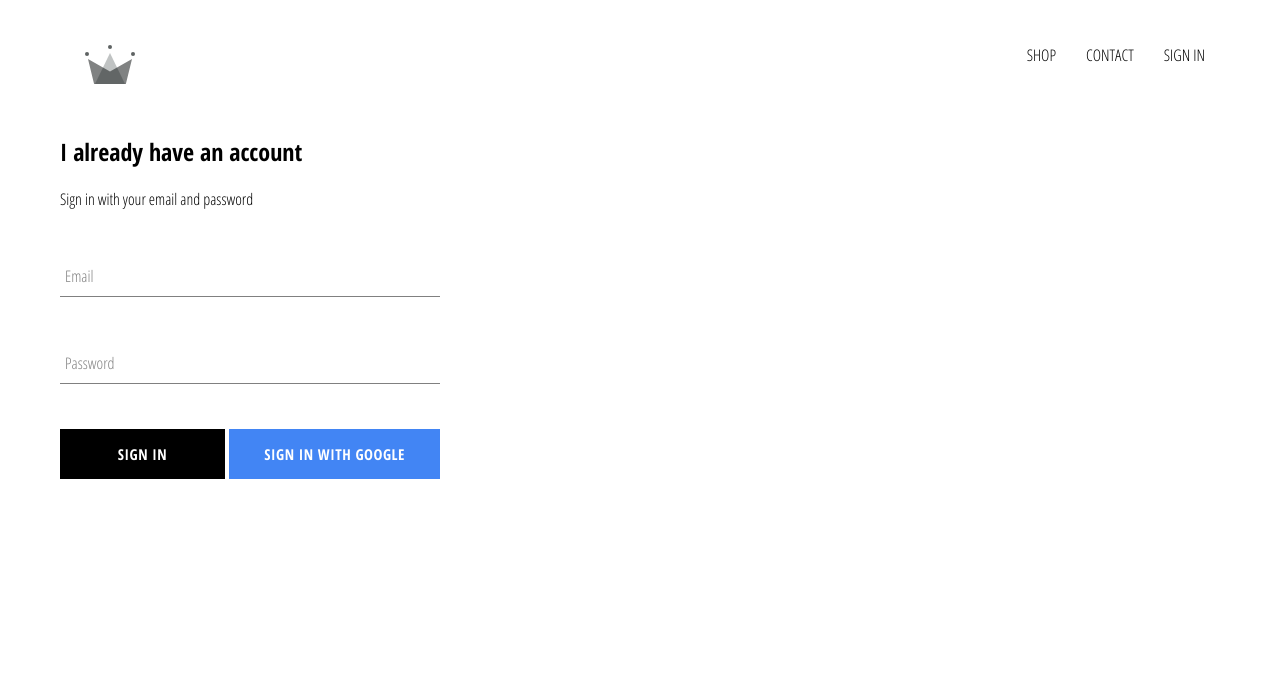
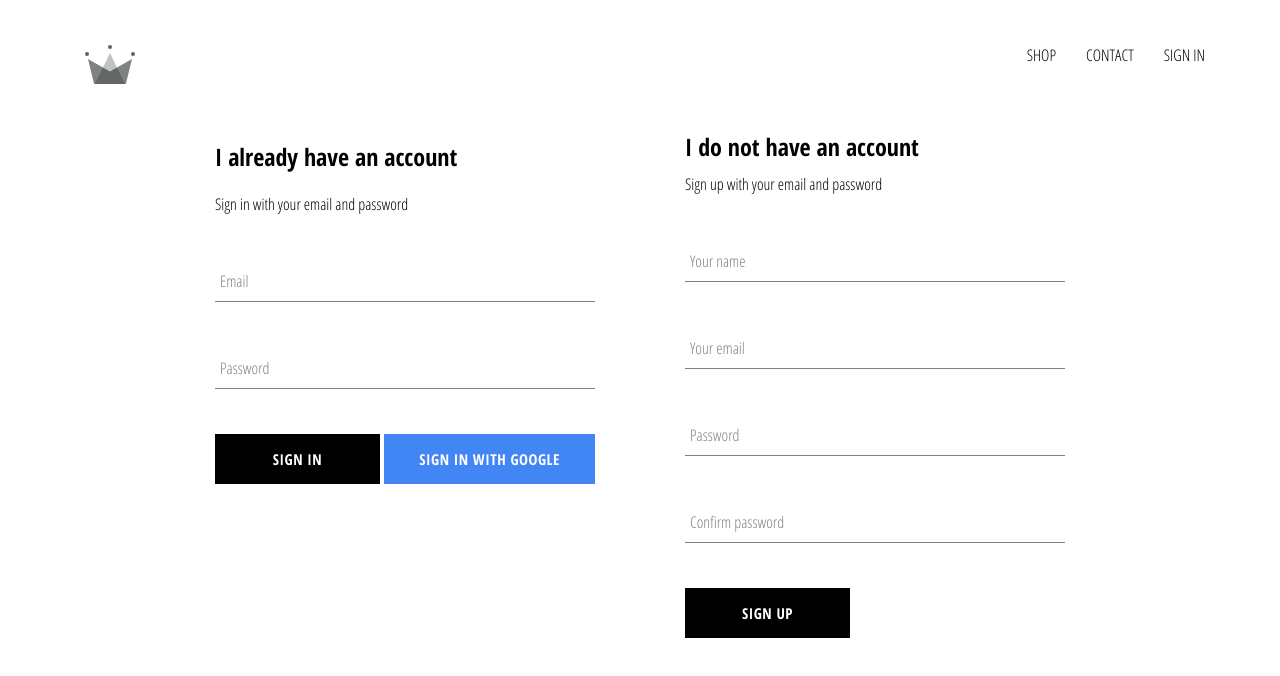
Before and after one commit to veronica-good/crwn-clothing, a React (Create React App) app: page /signIn in a window 1280 px wide. Shown: the top 676 px of the page. Built offline with nearby package versions, Linux system fonts and the light colour scheme; no server answers.

Commit message:
implemented firebase- ability to store and auth

```diff
--- a/src/App.js
+++ b/src/App.js
@@ -5,7 +5,7 @@
 import ShopPage from './pages/shop/shop.component';
 import Header from './components/header/header.component';
 import SignInAndSignUpPage from './pages/sign-in-and-sign-up/sign-in-and-sign-up.component'
-import { auth } from './firebase/firebase.utils';
+import { auth, createUserProfileDocument } from './firebase/firebase.utils';
 
 
 class App extends React.Component {
@@ -21,9 +21,19 @@
   unsubscribeFromAuth = null;
 
   componentDidMount(){
-    this.unsubscribeFromAuth = auth.onAuthStateChanged(user => {
-      this.setState({ currentUser: user });
-      console.log(user);
+    this.unsubscribeFromAuth = auth.onAuthStateChanged(async userAuth => {
+      if(userAuth) {
+        const userRef = await createUserProfileDocument(userAuth);
+        userRef.onSnapshot(snapShot => {
+          this.setState({
+            currentUser: {
+              id: snapShot.id,
+              ...snapShot.data()
+            }
+          })
+        })
+      }
+      this.setState({currentUser: userAuth});
     })
   }
 
--- /dev/null
+++ b/src/components/sign-up/sign-up.component.js
@@ -0,0 +1,98 @@
+import React from 'react';
+import FormInput from '../form-input/form-input.component';
+import CustomButton from '../custom-button/custom-button.component';
+import { auth, createUserProfileDocument } from '../../firebase/firebase.utils';
+
+import './sign-up.styles.scss';
+
+class SignUp extends React.Component {
+    constructor(props) {
+        super(props);
+
+        this.state = {
+            displayName: '',
+            email: '',
+            password: '',
+            confirmPassword: ''
+        }
+    }
+
+    handleSubmit = async event => {
+        event.preventDefault();
+        const { displayName, email, password, confirmPassword }=this.state;
+
+        if(password !== confirmPassword){
+            alert("Passwords don't match");
+            return
+        }
+
+        try{
+            const { user } = await auth.createUserWithEmailAndPassword(email, password);
+            createUserProfileDocument(user, { displayName });
+
+            this.setState({
+                displayName: '',
+                email: '',
+                password: '',
+                confirmPassword: ''
+            });
+
+        } catch(error) {
+            console.log(error);
+        }
+    }
+
+    handleChange = (event) => {
+        const { name, value } = event.target;
+        this.setState({ [name]: value })
+    }
+
+    render(){
+
+        const { displayName, email, password, confirmPassword }=this.state;
+
+        return(
+            <div className='sign-up'>
+                <h2 className='title'>I do not have an account</h2>
+                <span>Sign up with your email and password</span>
+                <form className='sign-up-form' onSubmit={this.handleSubmit}>
+                    <FormInput
+                        type='text'
+                        name='displayName'
+                        value={displayName}
+                        onChange={this.handleChange}
+                        label='Your name'
+                        required
+                    />
+                    <FormInput
+                        type='email'
+                        name='email'
+                        value={email}
+                        onChange={this.handleChange}
+                        label='Your email'
+                        required
+                    />
+                    <FormInput
+                        type='password'
+                        name='password'
+                        value={password}
+                        onChange={this.handleChange}
+                        label='Password'
+                        required
+                    />
+                    <FormInput
+                        type='password'
+                        name='confirmPassword'
+                        value={confirmPassword}
+                        onChange={this.handleChange}
+                        label='Confirm password'
+                        required
+                    />
+                    <CustomButton type='submit'>SIGN UP</CustomButton>
+                </form>
+            </div>
+        )
+    }
+}
+
+export default SignUp;
--- /dev/null
+++ b/src/components/sign-up/sign-up.styles.scss
@@ -0,0 +1,9 @@
+.sign-up {
+  display: flex;
+  flex-direction: column;
+  width: 380px;
+
+  .title {
+    margin: 10px 0;
+  }
+}
--- a/src/firebase/firebase.utils.js
+++ b/src/firebase/firebase.utils.js
@@ -12,6 +12,30 @@
     measurementId: "G-XXBHR0SF93"
 };
 
+export const createUserProfileDocument = async (userAuth, additionalData)=>{
+  if(!userAuth) return;
+
+  const userRef = firestore.doc(`users/${userAuth.uid}`)
+  const snapShot = await userRef.get();
+
+  if(!snapShot.exists){
+    const { displayName, email } = userAuth;
+    const createdAt = new Date();
+
+    try {
+      await userRef.set({
+        displayName,
+        email,
+        createdAt,
+        ...additionalData
+      })
+    } catch(error){
+      console.log('error creating user', error.message)
+    }
+  }
+  return userRef;
+}
+
   firebase.initializeApp(config);
 
 export const auth = firebase.auth();
--- a/src/pages/sign-in-and-sign-up/sign-in-and-sign-up.component.js
+++ b/src/pages/sign-in-and-sign-up/sign-in-and-sign-up.component.js
@@ -1,8 +1,12 @@
 import React from 'react';
-import SignIn from '../../components/sign-in/sign-in.component'
+import SignIn from '../../components/sign-in/sign-in.component';
+import SignUp from '../../components/sign-up/sign-up.component';
+import './sign-in-and-sign-up.styles.scss';
+
 const SignInAndSignUpPage = () =>(
     <div className='sign-in-and-sign-up'>
         <SignIn/>
+        <SignUp/>
     </div>
 )
 
--- /dev/null
+++ b/src/pages/sign-in-and-sign-up/sign-in-and-sign-up.styles.scss
@@ -0,0 +1,6 @@
+.sign-in-and-sign-up {
+  width: 850px;
+  display: flex;
+  justify-content: space-between;
+  margin: 30px auto;
+}
```
